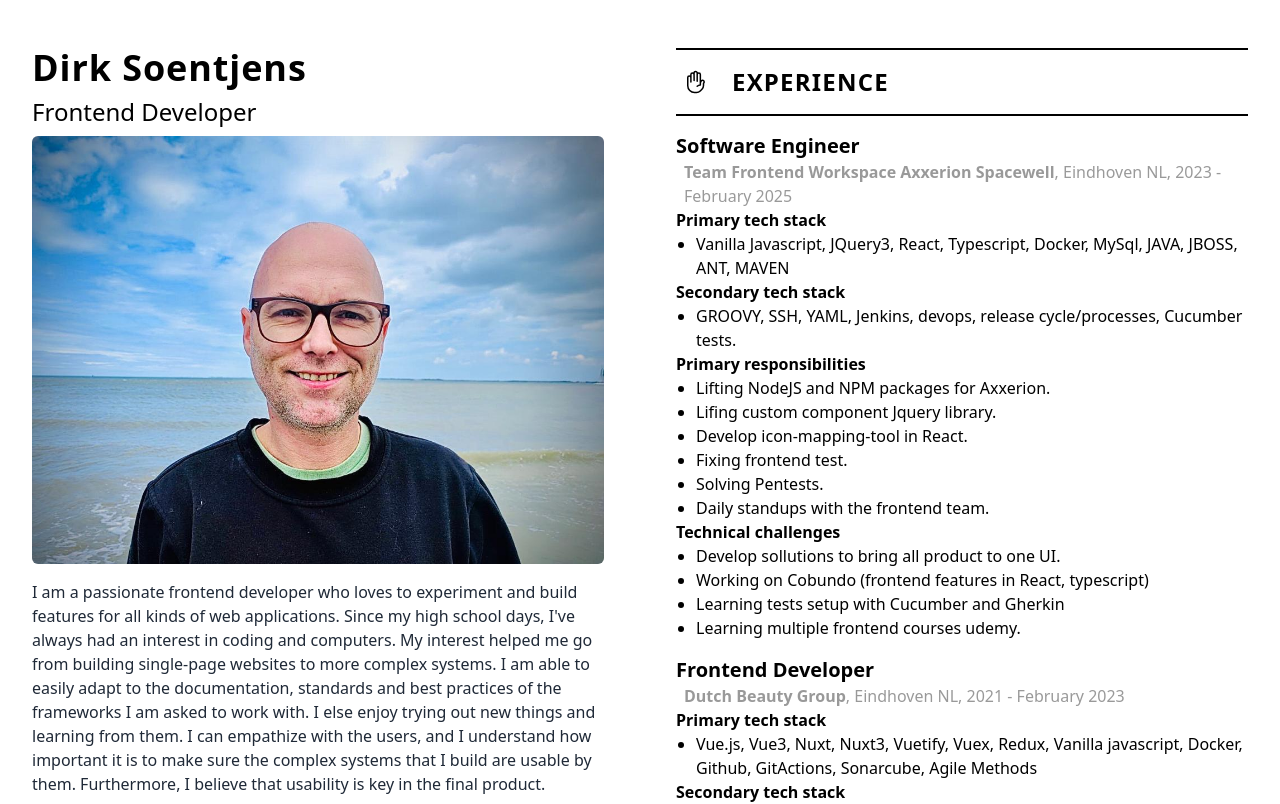
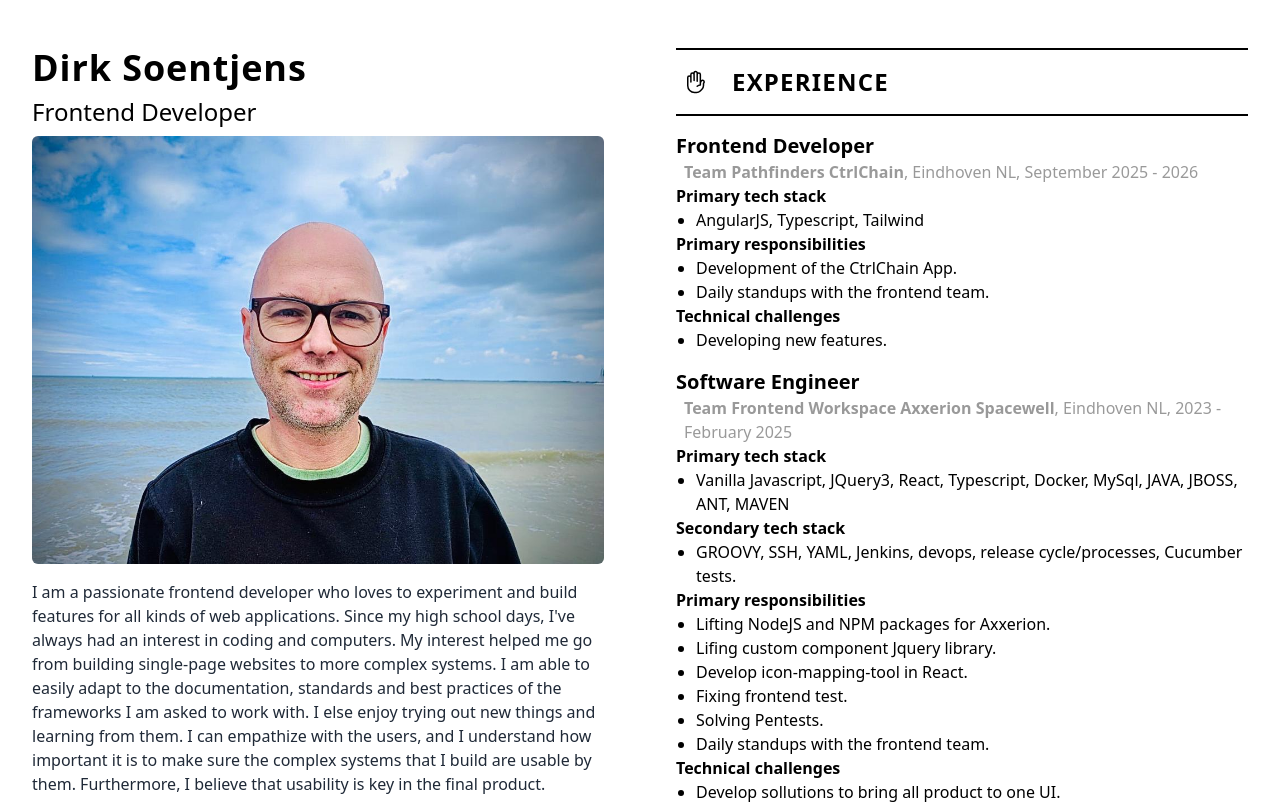
Before and after one commit to tampert/resume-react, a React (Create React App) app: page / in a window 1280 px wide. Shown: the top 804 px of the page. Built offline with nearby package versions, Linux system fonts and the light colour scheme.

Commit message:
update experiences

```diff
--- a/src/components/Experience.js
+++ b/src/components/Experience.js
@@ -10,6 +10,39 @@ export default function Experience() {
           <h2 className="text-2xl font-semibold  p-2 uppercase tracking-wider">
             Experience
           </h2>
+        </div>
+        {/* ctrlchain */}
+        <div className="pt-4">
+          <h3 className="text-xl font-semibold">Frontend Developer</h3>
+          <p className="text-black/40 pl-2">
+            <a
+              href="https://ctrlchain.com/en-us/"
+              className="text-black/40 hover:text-red-600"
+            >
+              <strong>Team Pathfinders CtrlChain</strong>
+            </a>
+            , Eindhoven NL, September 2025 - 2026
+          </p>
+          <p className="text-base font-semibold">Primary tech stack</p>
+          <ul className="list-disc pl-5">
+            <li>AngularJS, Typescript, Tailwind</li>
+          </ul>
+          {/* <p className="text-base font-semibold">Secondary tech stack</p>
+          <ul className="list-disc pl-5">
+            <li>
+              GROOVY, SSH, YAML, Jenkins, devops, release cycle/processes,
+              Cucumber tests.
+            </li>
+          </ul> */}
+          <p className="text-base font-semibold">Primary responsibilities</p>
+          <ul className="list-disc pl-5">
+            <li>Development of the CtrlChain App.</li>
+            <li>Daily standups with the frontend team.</li>
+          </ul>
+          <p className="text-base font-semibold">Technical challenges</p>
+          <ul className="list-disc pl-5">
+            <li>Developing new features.</li>
+          </ul>
         </div>
         {/* axxerion */}
         <div className="pt-4">
```
